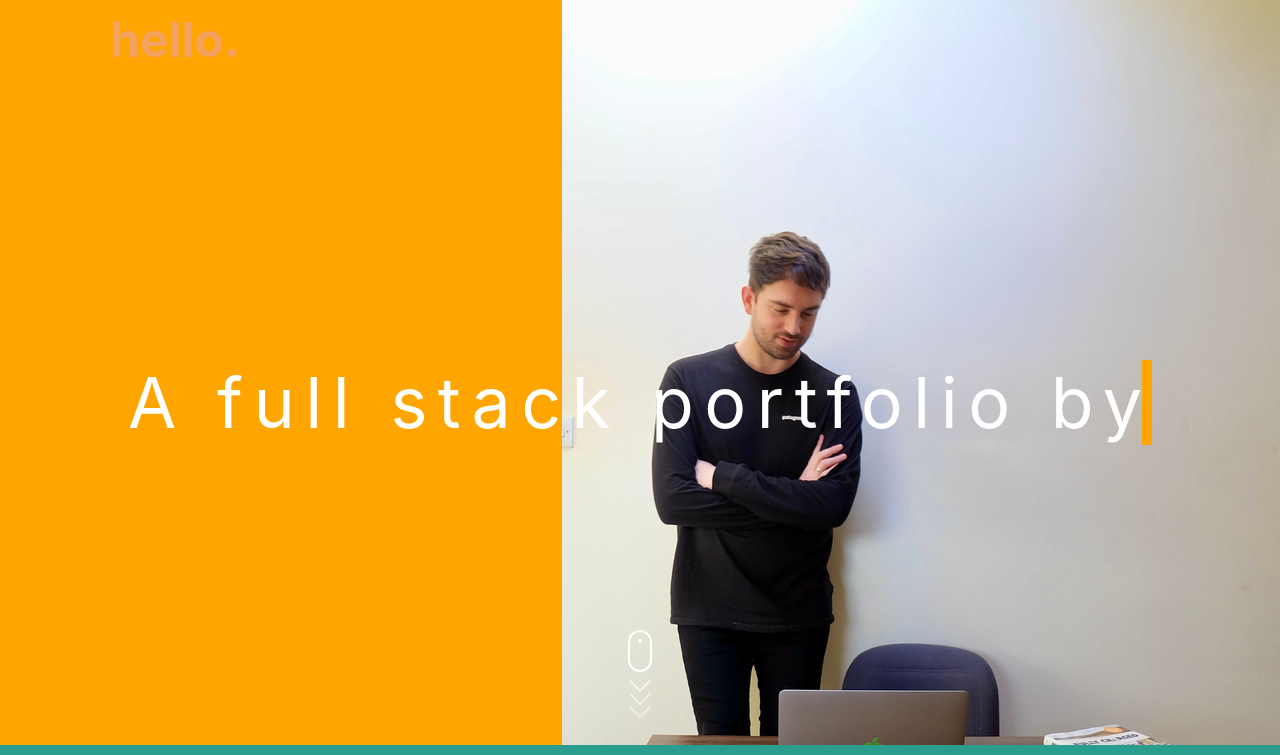
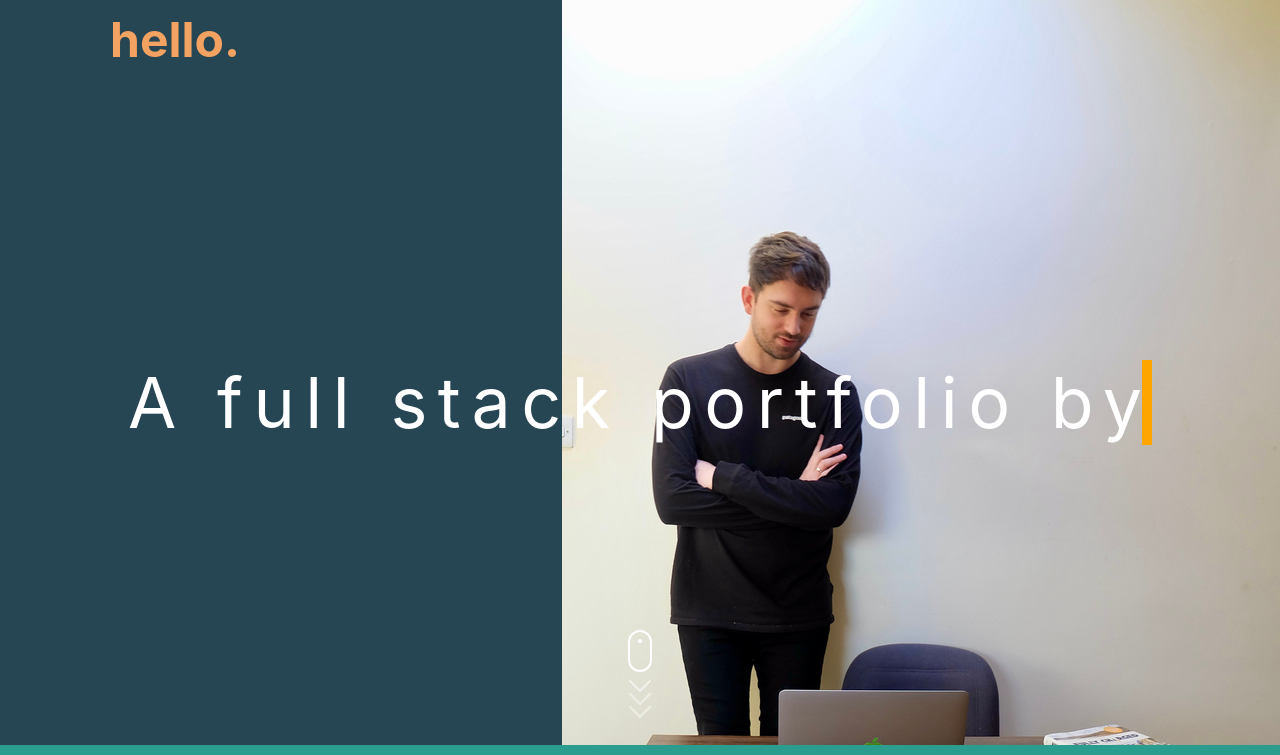
Before and after one commit to Alexthespaceman/alex-tristram-portfolio.github.io, a React (Create React App) app: page / in a window 1280 px wide. Shown: the top 755 px of the page. Built offline with nearby package versions, Linux system fonts and the light colour scheme.

Commit message:
hosting testing

```diff
--- a/src/App.css
+++ b/src/App.css
@@ -16,9 +16,8 @@ body {
   padding: 0;
   margin: 0;
   width: 100%;
-  background-color: orange;
-  /* background-color: #264653; */
-  z-index: inherit;
+  background-color: #264653;
+  z-index: 0;
 }
 
 .home {
```
